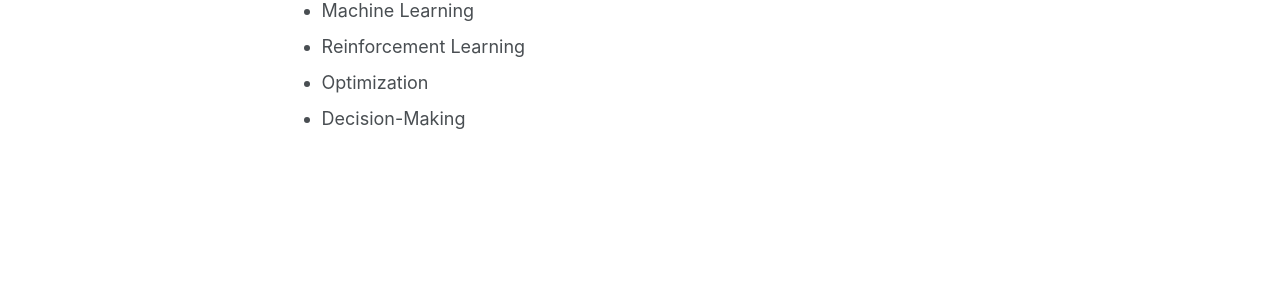
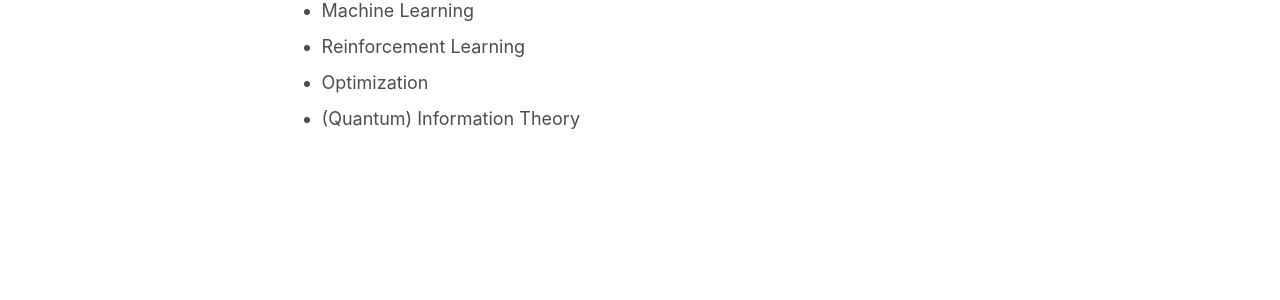
Before and after one commit to mahshadmoradi/mahshadmoradi.github.io, a Jekyll site: the page built from _pages/about.md, in a window 1280 px wide and 1058 px high. Shown: the part 502-802 px from the top of the window. Built offline with Jekyll 4.4.1, drawn with Linux system fonts in a browser that asks for light colours; a script that is not in the unit is left out.

Commit message:
Update about.md

```diff
--- a/_pages/about.md
+++ b/_pages/about.md
@@ -22,4 +22,4 @@ My research interests include, but are not limited to:
 - Machine Learning
 - Reinforcement Learning
 - Optimization
-- Decision-Making
+- (Quantum) Information Theory
```
